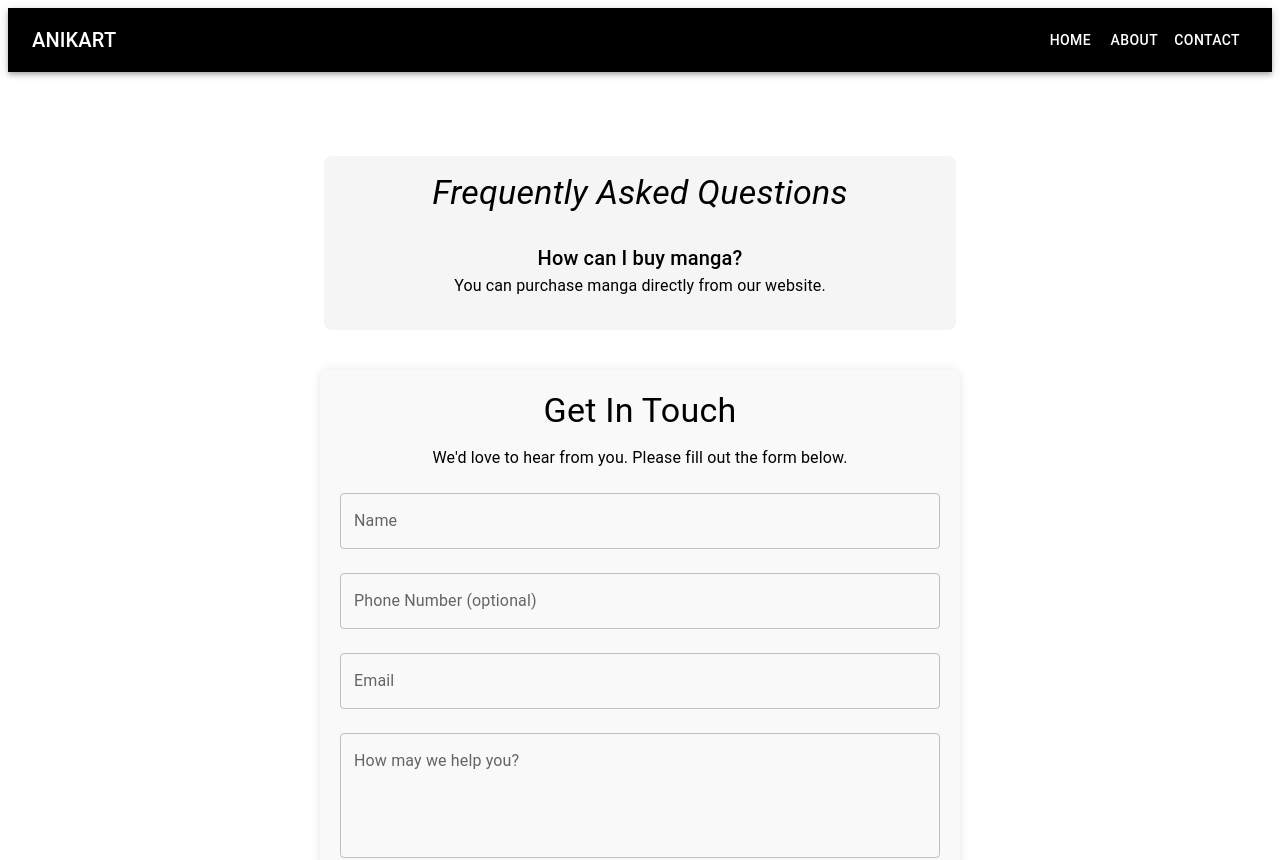
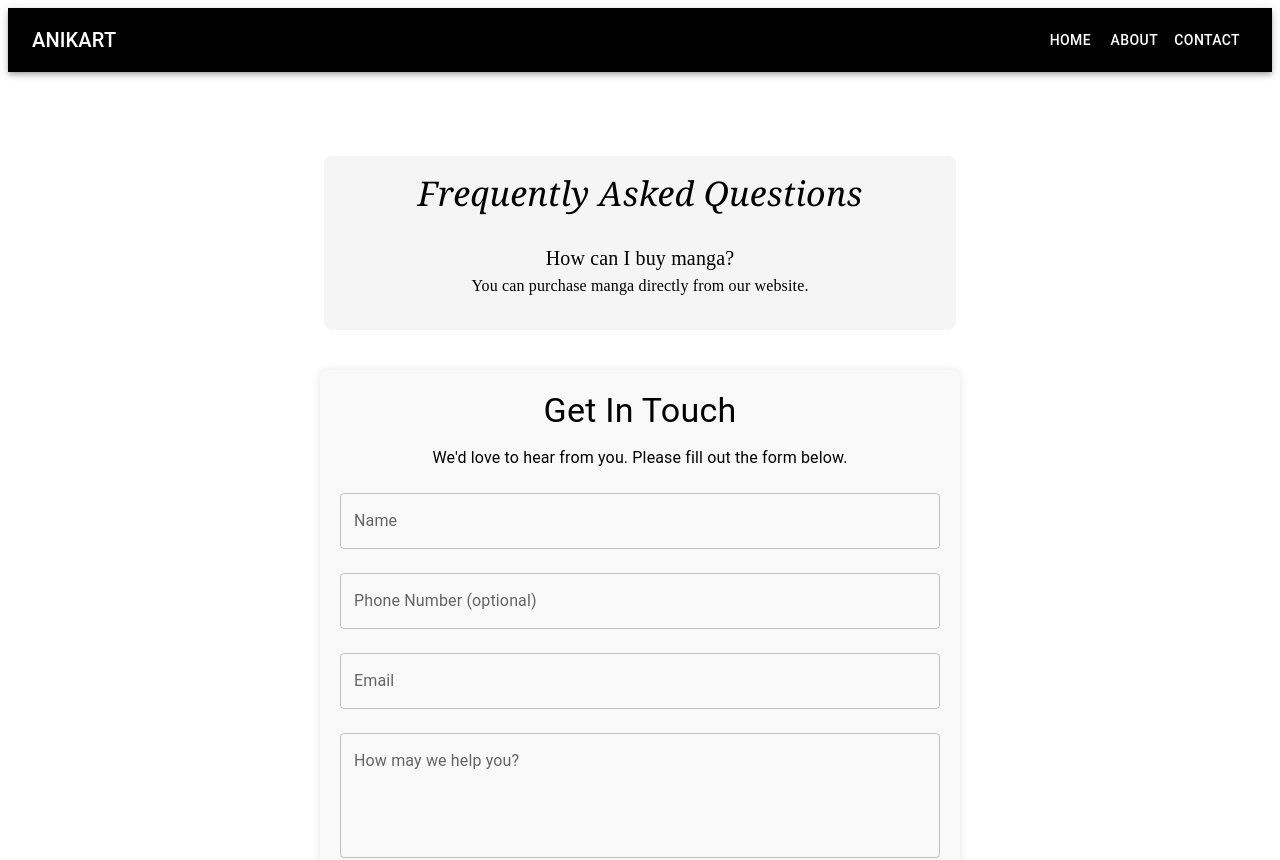
Before and after one commit to iamgaara/Contact-Me_website, a React (Create React App) app: page /contact in a window 1280 px wide. Shown: the top 860 px of the page. Built offline with nearby package versions, Linux system fonts and the light colour scheme.

Commit message:
Update FAQCarousel.js

```diff
--- a/src/FAQCarousel.js
+++ b/src/FAQCarousel.js
@@ -32,7 +32,14 @@ const FAQCarousel = () => {
         textAlign: 'center', // Center text horizontally
       }}
     >
-      <Typography variant="h4" gutterBottom sx={{ fontStyle: 'italic' }}>
+      <Typography
+        variant="h4"
+        gutterBottom
+        sx={{
+          fontStyle: 'italic',
+          fontFamily: "'Georgia', serif" // Classic font for heading
+        }}
+      >
         Frequently Asked Questions
       </Typography>
       <Box
@@ -52,8 +59,15 @@ const FAQCarousel = () => {
               boxSizing: 'border-box',
             }}
           >
-            <Typography variant="h6">{item.question}</Typography>
-            <Typography>{item.answer}</Typography>
+            <Typography
+              variant="h6"
+              sx={{ fontFamily: "'Times New Roman', serif" }} // Classic font for questions
+            >
+              {item.question}
+            </Typography>
+            <Typography sx={{ fontFamily: "'Times New Roman', serif" }}>
+              {item.answer}
+            </Typography>
           </Box>
         ))}
       </Box>
```
